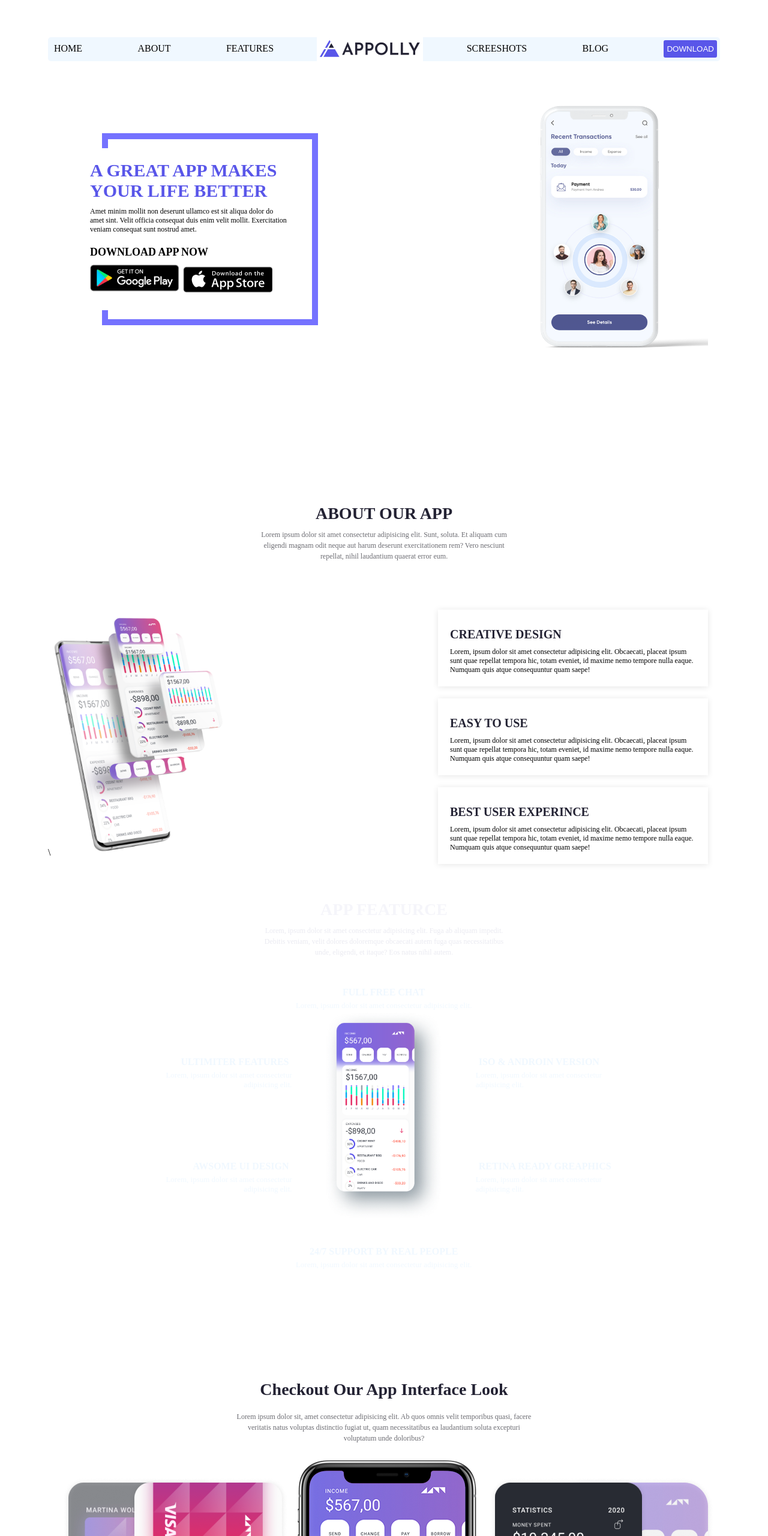
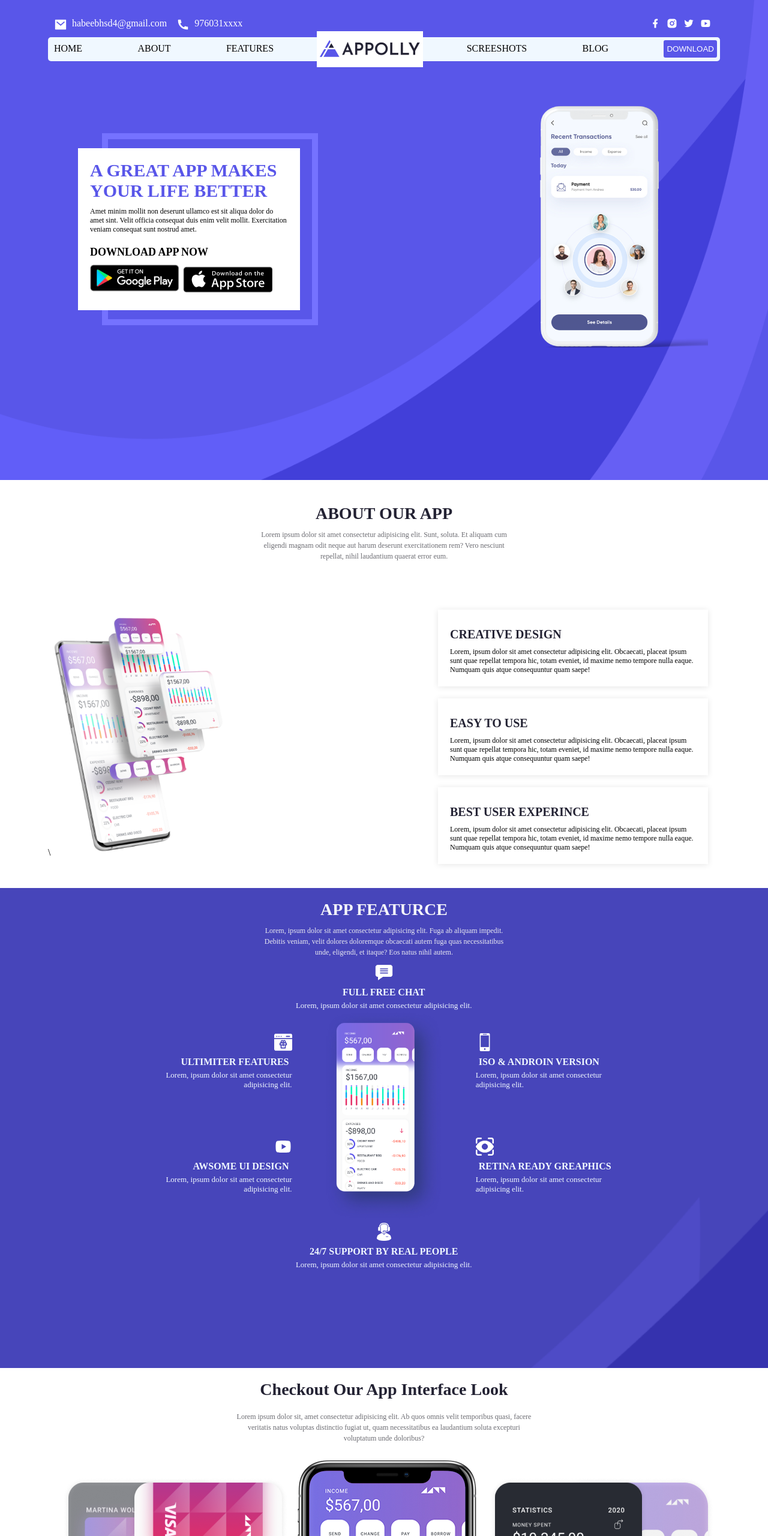
Before and after one commit to habeebhsd/appoly, a plain HTML site: page index.html in a window 1280 px wide. Shown: the top 2560 px of the page at 60% size. Drawn offline with Linux system fonts and the light colour scheme; the site is published under a folder, as on GitHub Pages, so addresses that start at the root find nothing.

Commit message:
Add files via upload

```diff
--- a/style.css
+++ b/style.css
@@ -5,7 +5,7 @@
 }
 
 .mainbgimg {
-    background-image: url(/images/Background\ Image\ \(1\).png);
+    background-image: url(./images/Background\ Image\ \(1\).png);
     background-size: cover;
     height: 100vh;
     padding-top: 170px;
@@ -196,7 +196,7 @@ header {
 }
 
 .secondbg_img {
-    background-image: url(/images/Rectangle\ 14.png);
+    background-image: url(./images/Rectangle\ 14.png);
     background-size: cover;
     height: 100vh;
     background-repeat: no-repeat;
@@ -443,7 +443,7 @@ header {
 }
 
 .rectangle {
-    background-image: url(/images/Rectangle\ 15.png);
+    background-image: url(./images/Rectangle\ 15.png);
     background-repeat: no-repeat;
     background-size: cover;
     height: 400px;
```
